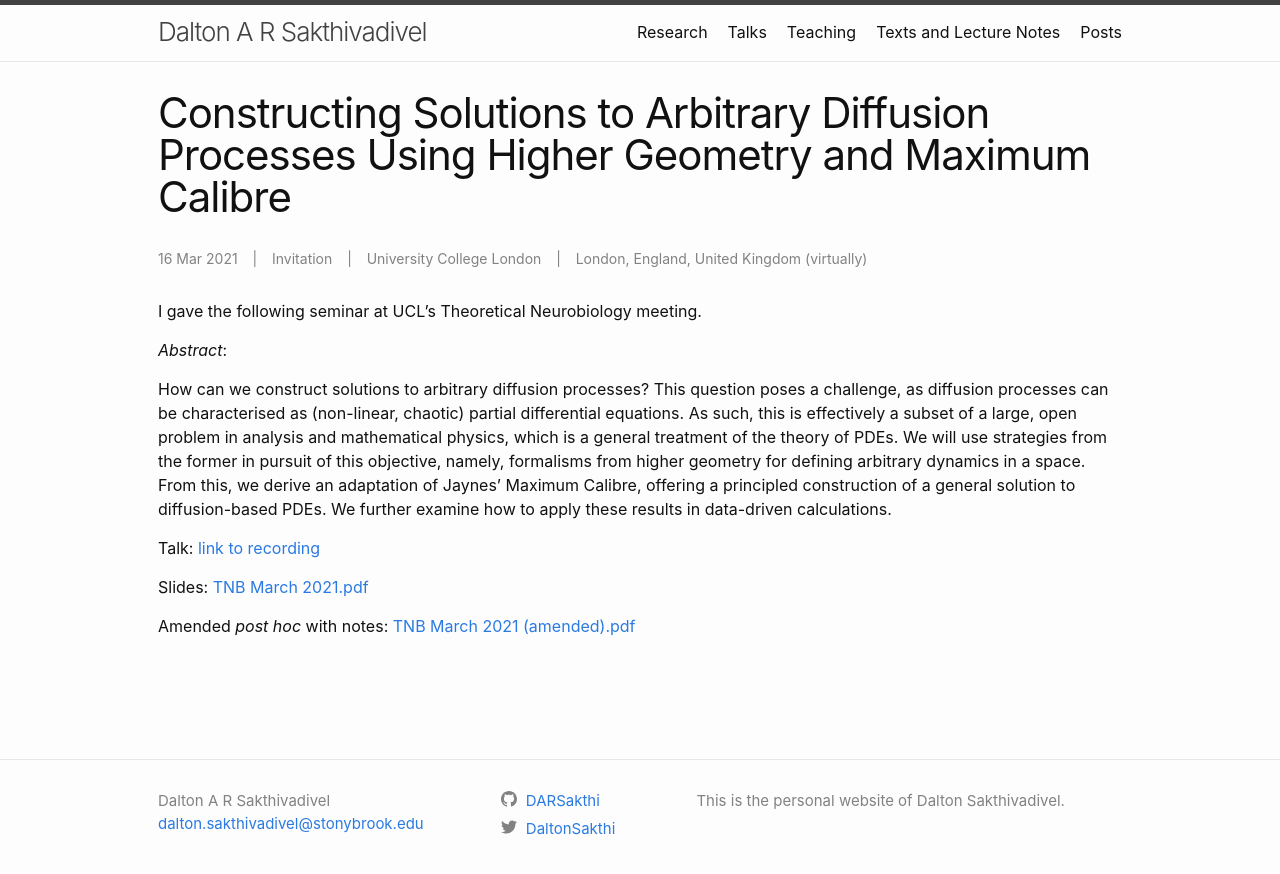
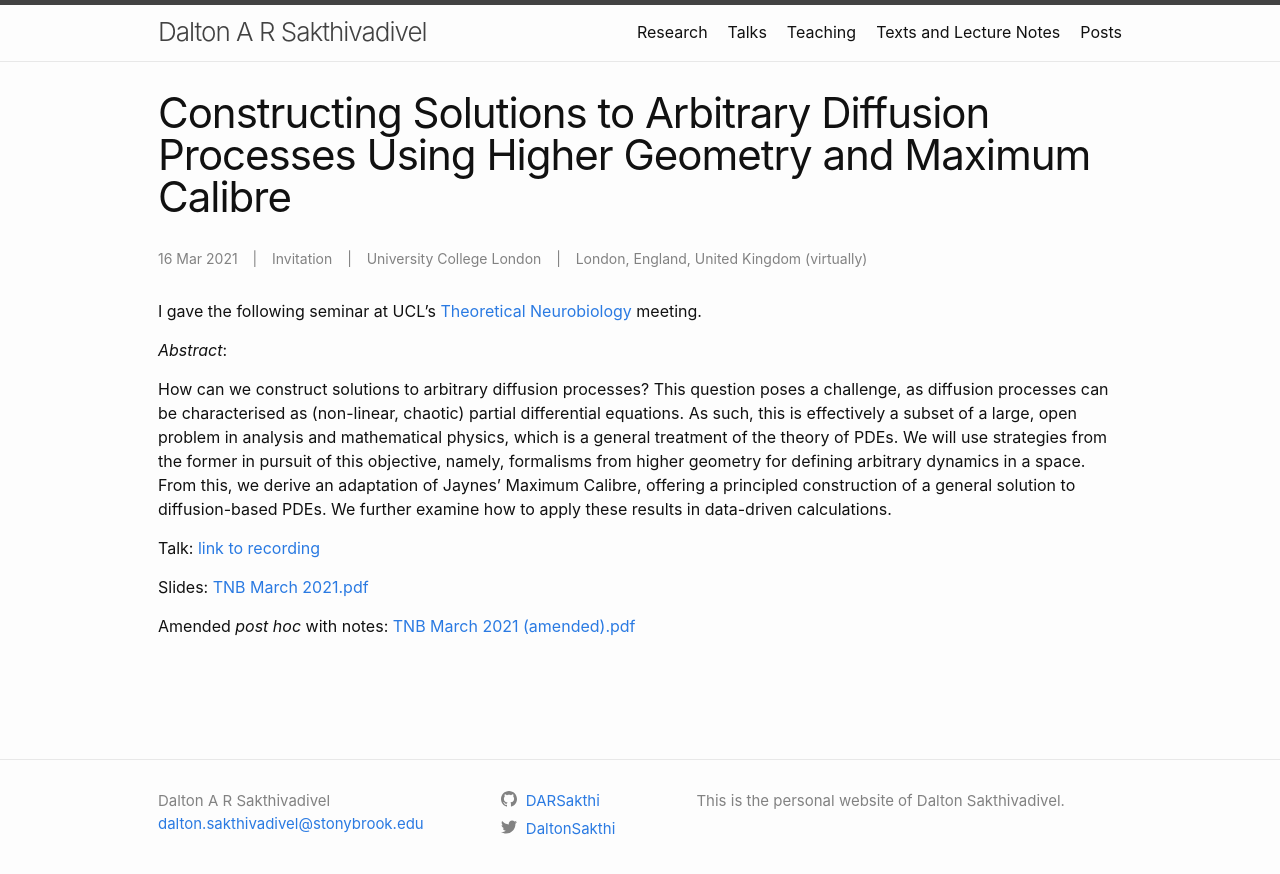
Before and after one commit to DARSakthi/DARSakthi.github.io, a Jekyll site: the page built from _talks/TNB-0.markdown, in a window 1280 px wide. Shown: the top 874 px of the page. Built offline with Jekyll 4.4.1, drawn with Linux system fonts in a browser that asks for light colours; part of the change alters nothing that is shown.

Commit message:
Added link

```diff
--- a/_talks/TNB-0.markdown
+++ b/_talks/TNB-0.markdown
@@ -8,7 +8,7 @@ date: 2021-03-16
 location: "London, England, United Kingdom (virtually)"
 ---
 
-I gave the following seminar at UCL's Theoretical Neurobiology meeting.
+I gave the following seminar at UCL's [Theoretical Neurobiology](https://www.fil.ion.ucl.ac.uk/team/theoretical-neurobiology-team/) meeting.
 
 _Abstract_:
 
```
